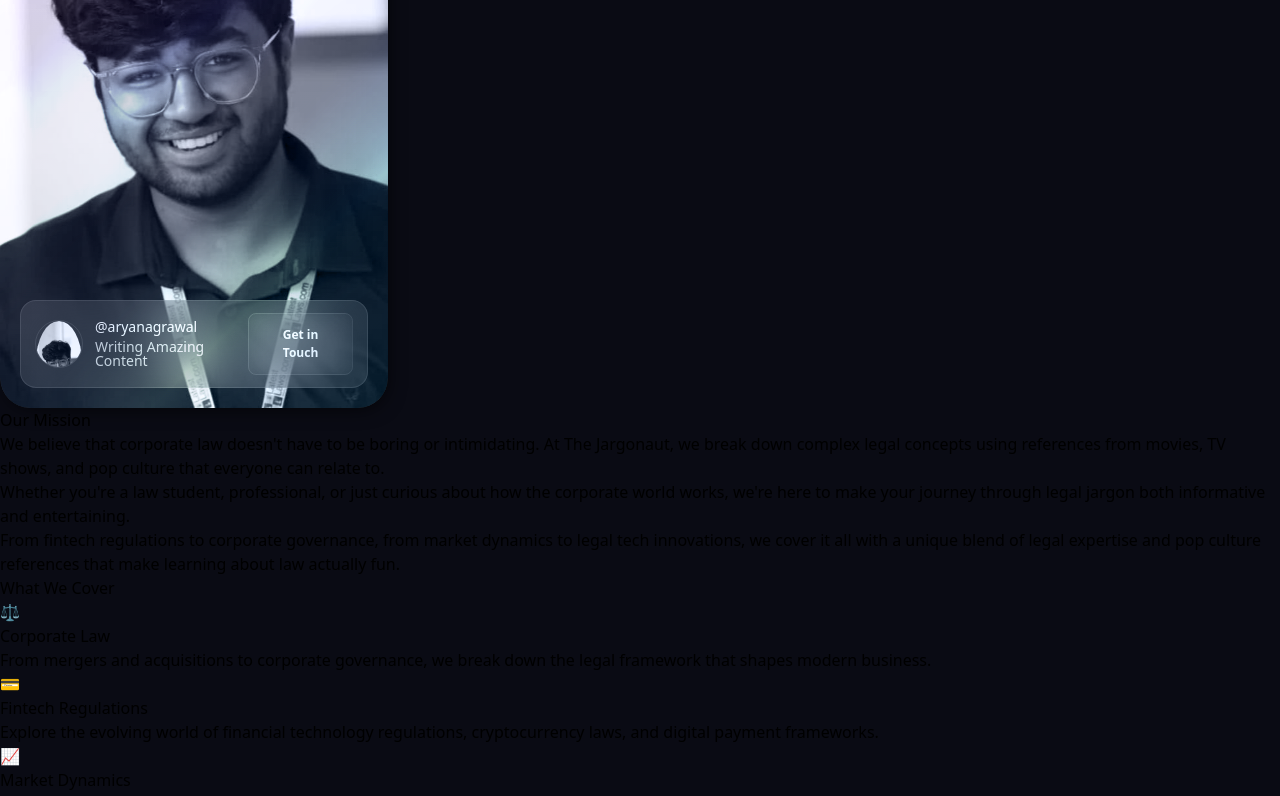
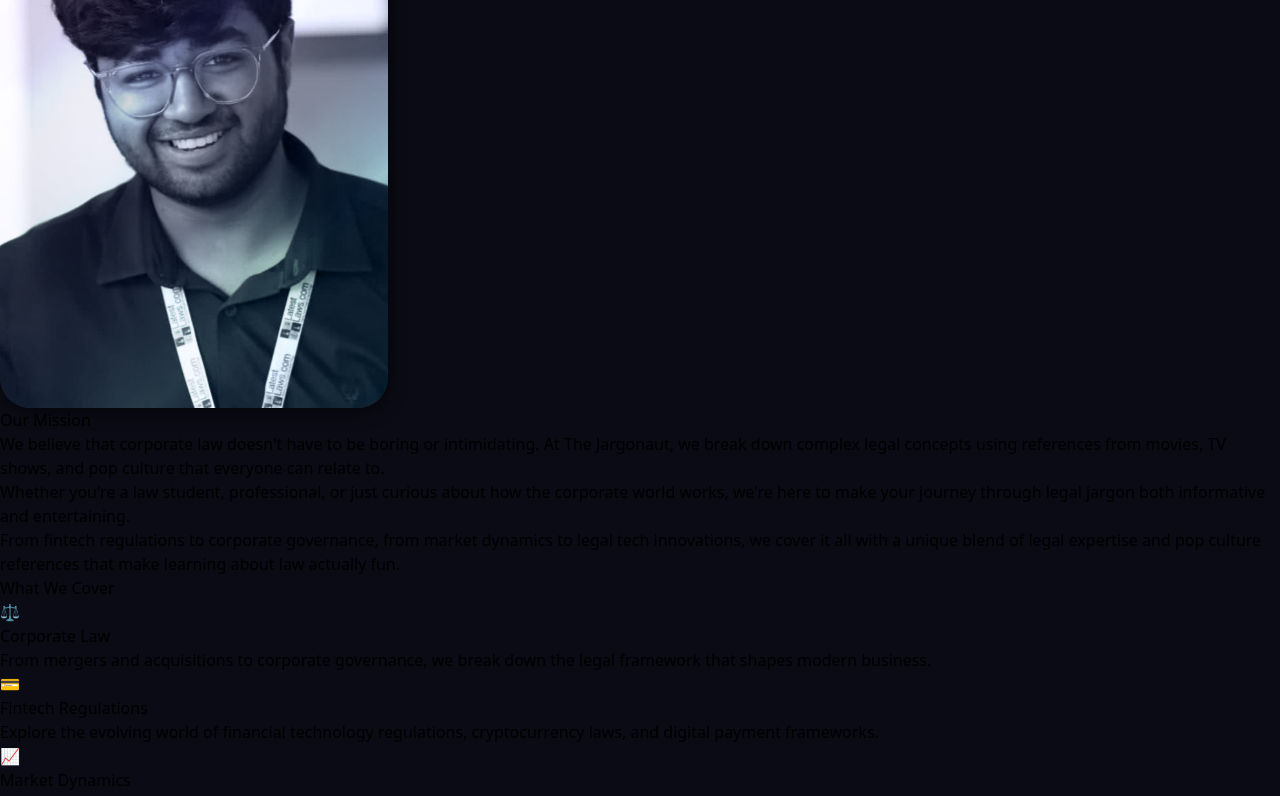
Before and after one commit to 0Aryan1/JARGONAUT, a React (Vite) app: page / in a window 1280 px wide. Shown: the part 1584-2380 px from the top of the page. Built offline with nearby package versions, Linux system fonts and the light colour scheme.

Commit message:
Update ProfileCard.jsx

```diff
--- a/src/components/ProfileCard.jsx
+++ b/src/components/ProfileCard.jsx
@@ -323,37 +323,7 @@ const ProfileCardComponent = ({
                   t.style.display = 'none';
                 }}
               />
-              {showUserInfo && (
-                <div className="pc-user-info">
-                  <div className="pc-user-details">
-                    <div className="pc-mini-avatar">
-                      <img
-                        src={miniAvatarUrl || avatarUrl}
-                        alt={`${name || 'User'} mini avatar`}
-                        loading="lazy"
-                        onError={e => {
-                          const t = e.target;
-                          t.style.opacity = '0.5';
-                          t.src = avatarUrl;
-                        }}
-                      />
-                    </div>
-                    <div className="pc-user-text">
-                      <div className="pc-handle">@{handle}</div>
-                      <div className="pc-status">{status}</div>
-                    </div>
-                  </div>
-                  <button
-                    className="pc-contact-btn"
-                    onClick={handleContactClick}
-                    style={{ pointerEvents: 'auto' }}
-                    type="button"
-                    aria-label={`Contact ${name || 'user'}`}
-                  >
-                    {contactText}
-                  </button>
-                </div>
-              )}
+
             </div>
             <div className="pc-content">
               <div className="pc-details">
```
